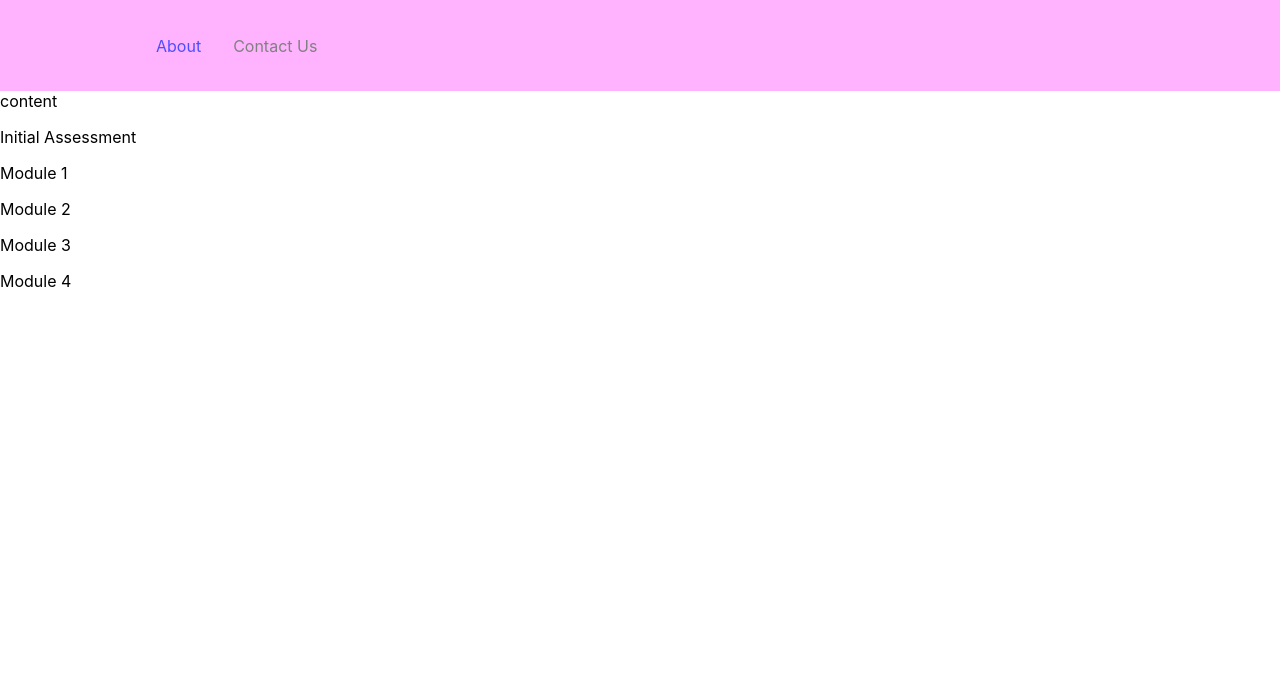
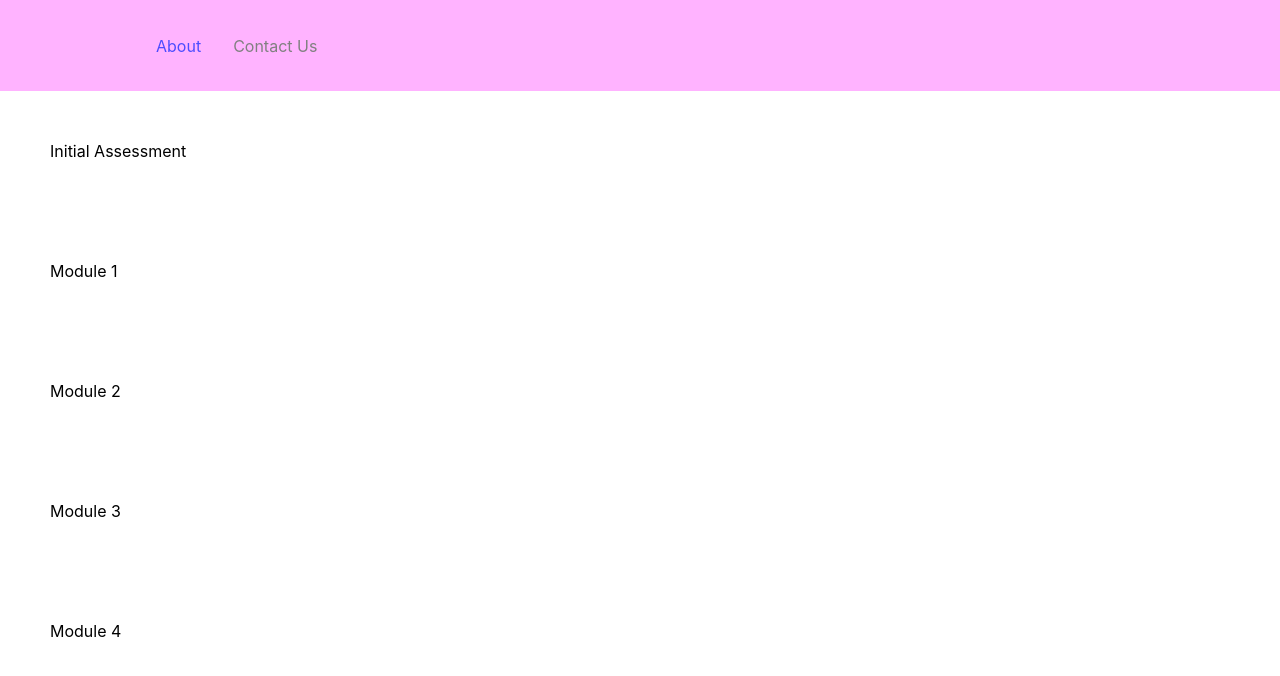
Before and after one commit to cfgcolumbus23/Team-15, a React (Create React App) app in the folder learning-app/: page /roadmap in a window 1280 px wide. Shown: the top 676 px of the page. Built offline with nearby package versions, Linux system fonts and the light colour scheme.

Commit message:
Roadmap css

```diff
--- a/learning-app/src/pages/Roadmap.css
+++ b/learning-app/src/pages/Roadmap.css
@@ -0,0 +1,4 @@
+.module {
+    display: flex;
+    padding: 50px;
+}
--- a/learning-app/src/pages/Roadmap.js
+++ b/learning-app/src/pages/Roadmap.js
@@ -49,8 +49,7 @@ function Roadmap() {
     }
     return(
         <div>
-            content
-            {data.Path1?.map((item)=><p>{item.moduleName}</p>)}
+            {data.Path1?.map((item, index)=><div class="module" id={`module-${index}`}>{item.moduleName}</div>)}
         </div>
     );
 }
```
